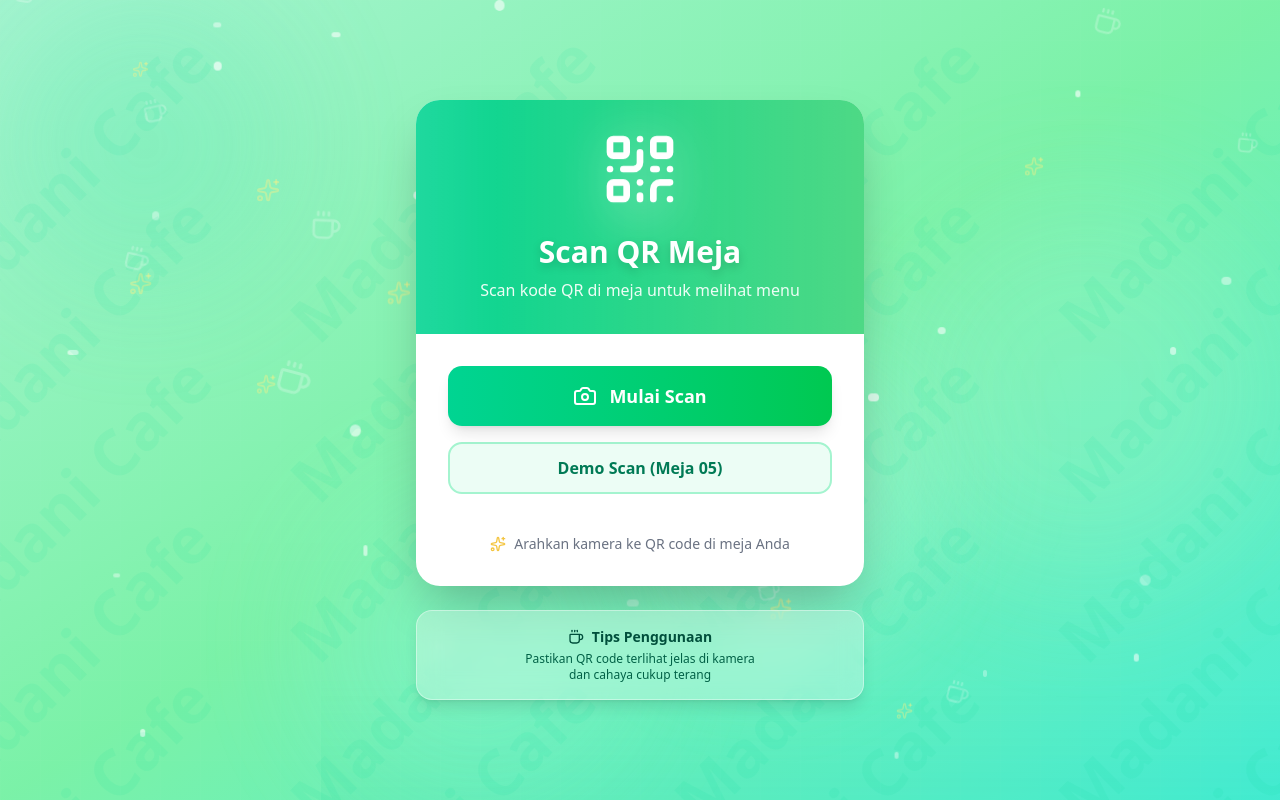
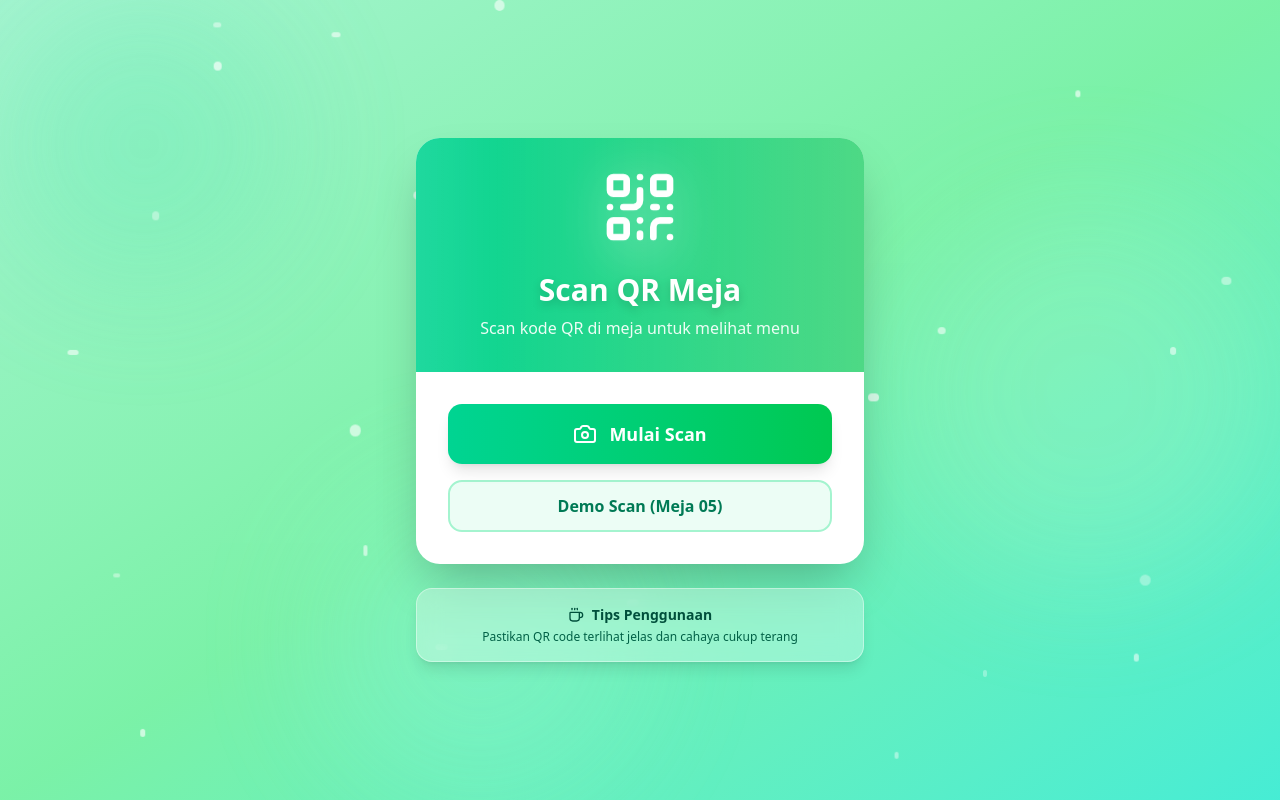
Before and after one commit to robilprogramer/smart-cafe-customer, a Next.js app: page /scan in a window 1280 px wide. Built offline with nearby package versions, Linux system fonts and the light colour scheme.

Commit message:
core : Perbaikan Menu Scan

```diff
--- a/src/app/scan/page.tsx
+++ b/src/app/scan/page.tsx
@@ -1,6 +1,7 @@
-'use client';
+'use client'
 
-import { useState, useRef, useEffect } from 'react';
+import { useState, useRef, useEffect } from 'react'
+import jsQR from "jsqr"
 import {
   Camera,
   QrCode,
@@ -9,292 +10,175 @@ import {
   Sparkles,
   Loader,
   Coffee,
-} from 'lucide-react';
+} from 'lucide-react'
 
 export default function CafeQRScanner() {
-  const [scanning, setScanning] = useState(false);
-  const [hasPermission, setHasPermission] = useState<boolean | null>(null);
-  const [scannedData, setScannedData] = useState<string | null>(null);
-  const [error, setError] = useState<string>('');
-  const [stream, setStream] = useState<MediaStream | null>(null);
+  const [scanning, setScanning] = useState(false)
+  const [hasPermission, setHasPermission] = useState<boolean | null>(null)
+  const [scannedData, setScannedData] = useState<string | null>(null)
+  const [error, setError] = useState<string>('')
+  const [stream, setStream] = useState<MediaStream | null>(null)
 
-  const videoRef = useRef<HTMLVideoElement | null>(null);
-  const canvasRef = useRef<HTMLCanvasElement | null>(null);
-  const animationFrameRef = useRef<number | null>(null);
+  const videoRef = useRef<HTMLVideoElement | null>(null)
+  const canvasRef = useRef<HTMLCanvasElement | null>(null)
+  const animationFrameRef = useRef<number | null>(null)
 
   useEffect(() => {
-    const style = document.createElement('style');
+    const style = document.createElement('style')
     style.textContent = `
-      @keyframes float {
-        0%, 100% { transform: translateY(0) translateX(0); }
-        25% { transform: translateY(-30px) translateX(15px); }
-        50% { transform: translateY(-15px) translateX(-15px); }
-        75% { transform: translateY(-25px) translateX(10px); }
-      }
-      @keyframes float-slow {
-        0%, 100% { transform: translateY(0) translateX(0) rotate(0deg); }
-        33% { transform: translateY(-40px) translateX(20px) rotate(15deg); }
-        66% { transform: translateY(-20px) translateX(-20px) rotate(-15deg); }
-      }
-      @keyframes wave {
-        0%, 100% { transform: translateX(0); }
-        50% { transform: translateX(100%); }
-      }
-      @keyframes pulse-ring {
-        0% { transform: scale(0.95); opacity: 1; }
-        50% { transform: scale(1.05); opacity: 0.7; }
-        100% { transform: scale(0.95); opacity: 1; }
-      }
-      @keyframes shimmer {
-        0% { background-position: -200% 0; }
-        100% { background-position: 200% 0; }
-      }
-      @keyframes bounce-slow {
-        0%, 100% { transform: translateY(0); }
-        50% { transform: translateY(-20px); }
-      }
-      @keyframes scan-line {
-        0% { top: 0%; }
-        50% { top: 100%; }
-        100% { top: 0%; }
-      }
-      .animate-float { animation: float ease-in-out infinite; }
-      .animate-float-slow { animation: float-slow ease-in-out infinite; }
-      .animate-wave { animation: wave 3s ease-in-out infinite; }
-      .animate-pulse-ring { animation: pulse-ring 2s ease-in-out infinite; }
-      .animate-shimmer {
-        background: linear-gradient(90deg, transparent, rgba(255,255,255,0.3), transparent);
-        background-size: 200% 100%;
-        animation: shimmer 2s infinite;
-      }
-      .animate-bounce-slow { animation: bounce-slow 3s ease-in-out infinite; }
-      .animate-scan-line { animation: scan-line 2s ease-in-out infinite; }
-    `;
-    document.head.appendChild(style);
+      @keyframes float { 0%,100%{transform:translateY(0)translateX(0);}25%{transform:translateY(-30px)translateX(15px);}50%{transform:translateY(-15px)translateX(-15px);}75%{transform:translateY(-25px)translateX(10px);} }
+      @keyframes float-slow { 0%,100%{transform:translateY(0)translateX(0)rotate(0deg);}33%{transform:translateY(-40px)translateX(20px)rotate(15deg);}66%{transform:translateY(-20px)translateX(-20px)rotate(-15deg);} }
+      @keyframes wave { 0%,100%{transform:translateX(0);}50%{transform:translateX(100%);} }
+      @keyframes pulse-ring { 0%{transform:scale(0.95);opacity:1;}50%{transform:scale(1.05);opacity:0.7;}100%{transform:scale(0.95);opacity:1;} }
+      @keyframes shimmer { 0%{background-position:-200% 0;}100%{background-position:200% 0;} }
+      @keyframes bounce-slow { 0%,100%{transform:translateY(0);}50%{transform:translateY(-20px);} }
+      @keyframes scan-line { 0%{top:0%;}50%{top:100%;}100%{top:0%;} }
+      .animate-float{animation:float ease-in-out infinite;}
+      .animate-float-slow{animation:float-slow ease-in-out infinite;}
+      .animate-wave{animation:wave 3s ease-in-out infinite;}
+      .animate-pulse-ring{animation:pulse-ring 2s ease-in-out infinite;}
+      .animate-shimmer{background:linear-gradient(90deg,transparent,rgba(255,255,255,0.3),transparent);background-size:200% 100%;animation:shimmer 2s infinite;}
+      .animate-bounce-slow{animation:bounce-slow 3s ease-in-out infinite;}
+      .animate-scan-line{animation:scan-line 2s ease-in-out infinite;}
+    `
+    document.head.appendChild(style)
 
     return () => {
-      stopScanning();
+      stopScanning()
       if (document.head.contains(style)) {
-        document.head.removeChild(style);
+        document.head.removeChild(style)
       }
-    };
-  }, []);
+    }
+  }, [])
 
+  // ✅ PERBAIKAN: Gunakan useEffect untuk menangani stream video
+  useEffect(() => {
+    if (scanning && stream && videoRef.current) {
+      videoRef.current.srcObject = stream
+      videoRef.current.play().catch(err => {
+        console.error("Error playing video:", err)
+        setError('Gagal memutar video: ' + (err as Error).message)
+      })
+      animationFrameRef.current = requestAnimationFrame(tick)
+    }
+    return () => {
+      if (animationFrameRef.current) {
+        cancelAnimationFrame(animationFrameRef.current)
+      }
+    }
+  }, [scanning, stream])
+
+  // ✅ PERBAIKAN: Sederhanakan fungsi startScanning
   const startScanning = async () => {
     try {
-      setError('');
+      setError('')
+      setScannedData(null)
       const mediaStream = await navigator.mediaDevices.getUserMedia({
-        video: {
-          facingMode: 'environment',
-          width: { ideal: 640 },
-          height: { ideal: 480 },
-        },
-      });
-
-      setStream(mediaStream);
-      setHasPermission(true);
-      setScanning(true);
-
-      if (videoRef.current) {
-        videoRef.current.srcObject = mediaStream;
-        videoRef.current.setAttribute('playsinline', 'true');
-        videoRef.current.setAttribute('autoplay', 'true');
-        videoRef.current.setAttribute('muted', 'true');
-
-        videoRef.current.onloadedmetadata = async () => {
-          try {
-            await videoRef.current?.play();
-            animationFrameRef.current = requestAnimationFrame(tick);
-          } catch (playErr) {
-            console.error('Play error:', playErr);
-          }
-        };
-
-        setTimeout(async () => {
-          try {
-            await videoRef.current?.play();
-          } catch (e) {
-            console.log('Delayed play attempt:', e);
-          }
-        }, 100);
-      }
-    } catch (err: any) {
-      console.error('Camera error:', err);
-      setHasPermission(false);
-      if (err.name === 'NotAllowedError') {
-        setError(
-          'Izin kamera ditolak. Mohon izinkan akses kamera di pengaturan browser Anda.'
-        );
-      } else if (err.name === 'NotFoundError') {
-        setError('Kamera tidak ditemukan. Pastikan perangkat Anda memiliki kamera.');
+        video: { facingMode: 'environment', width: { ideal: 1280 }, height: { ideal: 720 } },
+      })
+      setStream(mediaStream)
+      setHasPermission(true)
+      setScanning(true)
+    } catch (err: unknown) {
+      console.error('Camera error:', err)
+      setHasPermission(false)
+      if (err instanceof Error) {
+        if (err.name === 'NotAllowedError') setError('Izin kamera ditolak. Mohon izinkan akses kamera di pengaturan browser.')
+        else if (err.name === 'NotFoundError') setError('Kamera tidak ditemukan. Pastikan perangkat Anda memiliki kamera.')
+        else setError('Gagal mengakses kamera: ' + err.message)
       } else {
-        setError('Gagal mengakses kamera: ' + err.message);
+        setError('Terjadi kesalahan yang tidak diketahui')
       }
     }
-  };
+  }
 
   const tick = () => {
-    const video = videoRef.current;
-    const canvas = canvasRef.current;
+    const video = videoRef.current
+    const canvas = canvasRef.current
 
-    if (video && canvas && video.readyState === HTMLMediaElement.HAVE_ENOUGH_DATA) {
-      canvas.height = video.videoHeight;
-      canvas.width = video.videoWidth;
+    if (
+      video &&
+      canvas &&
+      video.readyState >= HTMLMediaElement.HAVE_ENOUGH_DATA
+    ) {
+      canvas.height = video.videoHeight
+      canvas.width = video.videoWidth
+      const ctx = canvas.getContext('2d')
 
-      const ctx = canvas.getContext('2d');
       if (ctx) {
-        ctx.drawImage(video, 0, 0, canvas.width, canvas.height);
-        // Real implementation would use jsQR library here
-      }
+        ctx.drawImage(video, 0, 0, canvas.width, canvas.height)
+        const imageData = ctx.getImageData(0, 0, canvas.width, canvas.height)
+        const code = jsQR(imageData.data, imageData.width, imageData.height)
 
-      if (scanning) {
-        animationFrameRef.current = requestAnimationFrame(tick);
-      }
-    } else {
-      if (scanning) {
-        animationFrameRef.current = requestAnimationFrame(tick);
+        if (code) {
+          // gambar highlight box
+          ctx.beginPath()
+          ctx.moveTo(code.location.topLeftCorner.x, code.location.topLeftCorner.y)
+          ctx.lineTo(code.location.topRightCorner.x, code.location.topRightCorner.y)
+          ctx.lineTo(code.location.bottomRightCorner.x, code.location.bottomRightCorner.y)
+          ctx.lineTo(code.location.bottomLeftCorner.x, code.location.bottomLeftCorner.y)
+          ctx.closePath()
+          ctx.lineWidth = 5
+          ctx.strokeStyle = '#10B981' // Emerald Green
+          ctx.stroke()
+
+          handleScanSuccess(code.data)
+          return
+        }
       }
     }
-  };
+    if (scanning) {
+      animationFrameRef.current = requestAnimationFrame(tick)
+    }
+  }
 
   const stopScanning = () => {
-    if (animationFrameRef.current) {
-      cancelAnimationFrame(animationFrameRef.current);
+    if (animationFrameRef.current) cancelAnimationFrame(animationFrameRef.current)
+    if (stream) {
+      stream.getTracks().forEach(track => track.stop())
+      setStream(null)
     }
+    if (videoRef.current) videoRef.current.srcObject = null
+    setScanning(false)
+  }
 
-    if (stream) {
-      stream.getTracks().forEach((track) => track.stop());
-      setStream(null);
-    }
-
-    if (videoRef.current) {
-      videoRef.current.srcObject = null;
-    }
-
-    setScanning(false);
-  };
-
-  const handleScanSuccess = (tableNumber: string) => {
-    setScannedData(tableNumber);
-    stopScanning();
+  const handleScanSuccess = (data: string) => {
+    setScannedData(data)
+    stopScanning()
 
     setTimeout(() => {
-      window.location.href = `/menu?table=${tableNumber}`;
-    }, 1500);
-  };
+      if (data.startsWith('MEJA-')) window.location.href = `/menu?table=${data}`
+      else if (data.startsWith('http')) window.location.href = data
+      else alert(`QR Code terbaca: ${data}`)
+    }, 1500)
+  }
 
-  const simulateScan = () => {
-    const tableNumber = 'MEJA-05';
-    handleScanSuccess(tableNumber);
-  };
+  const simulateScan = () => handleScanSuccess('MEJA-05')
 
   return (
     <div className="min-h-screen bg-gradient-to-br from-emerald-200 via-green-300 to-teal-300 flex items-center justify-center p-3 sm:p-4 md:p-6 relative overflow-hidden">
-      {/* Animated Background Blobs */}
-      <div className="absolute inset-0 pointer-events-none overflow-hidden">
+      {/* ... Semua elemen background, particles, dan animasi lainnya tetap sama ... */}
+       <div className="absolute inset-0 pointer-events-none overflow-hidden">
         <div className="absolute top-0 left-0 w-72 h-72 bg-emerald-300/40 rounded-full blur-3xl animate-pulse"></div>
         <div className="absolute top-1/4 right-0 w-96 h-96 bg-green-200/30 rounded-full blur-3xl animate-pulse" style={{ animationDelay: '1s' }}></div>
         <div className="absolute bottom-0 left-1/4 w-80 h-80 bg-teal-200/35 rounded-full blur-3xl animate-pulse" style={{ animationDelay: '2s' }}></div>
-        <div className="absolute top-1/2 left-1/2 w-64 h-64 bg-emerald-100/25 rounded-full blur-3xl animate-pulse" style={{ animationDelay: '1.5s' }}></div>
-        <div className="absolute bottom-1/4 right-1/4 w-72 h-72 bg-green-100/30 rounded-full blur-3xl animate-pulse" style={{ animationDelay: '0.5s' }}></div>
       </div>
-
-      {/* Floating Particles */}
       <div className="absolute inset-0 pointer-events-none overflow-hidden">
         {[...Array(25)].map((_, i) => (
-          <div
-            key={`particle-${i}`}
-            className="absolute rounded-full animate-float"
-            style={{
-              width: `${4 + Math.random() * 8}px`,
-              height: `${4 + Math.random() * 8}px`,
-              background: `rgba(255, 255, 255, ${0.3 + Math.random() * 0.4})`,
-              left: `${Math.random() * 100}%`,
-              top: `${Math.random() * 100}%`,
-              animationDelay: `${Math.random() * 5}s`,
-              animationDuration: `${4 + Math.random() * 6}s`,
-            }}
-          ></div>
+          <div key={`particle-${i}`} className="absolute rounded-full animate-float" style={{
+            width: `${4 + Math.random() * 8}px`, height: `${4 + Math.random() * 8}px`,
+            background: `rgba(255, 255, 255, ${0.3 + Math.random() * 0.4})`,
+            left: `${Math.random() * 100}%`, top: `${Math.random() * 100}%`,
+            animationDelay: `${Math.random() * 5}s`, animationDuration: `${4 + Math.random() * 6}s`,
+          }}></div>
         ))}
       </div>
 
-      {/* Coffee Icons Floating */}
-      <div className="absolute inset-0 pointer-events-none overflow-hidden">
-        {[...Array(12)].map((_, i) => (
-          <Coffee
-            key={`coffee-${i}`}
-            className="absolute text-white/25 animate-float-slow"
-            style={{
-              left: `${(i * 12) % 100}%`,
-              top: `${(i * 15) % 100}%`,
-              width: `${20 + Math.random() * 20}px`,
-              height: `${20 + Math.random() * 20}px`,
-              animationDelay: `${Math.random() * 4}s`,
-              animationDuration: `${7 + Math.random() * 5}s`,
-            }}
-          />
-        ))}
-      </div>
-
-      {/* Sparkles */}
-      <div className="absolute inset-0 pointer-events-none overflow-hidden">
-        {[...Array(10)].map((_, i) => (
-          <Sparkles
-            key={`sparkle-${i}`}
-            className="absolute text-yellow-200/40 animate-bounce-slow"
-            style={{
-              left: `${10 + (i * 10) % 80}%`,
-              top: `${10 + (i * 13) % 80}%`,
-              width: `${15 + Math.random() * 15}px`,
-              height: `${15 + Math.random() * 15}px`,
-              animationDelay: `${Math.random() * 3}s`,
-              animationDuration: `${3 + Math.random() * 2}s`,
-            }}
-          />
-        ))}
-      </div>
-
-      {/* Animated Waves */}
-      <div className="absolute inset-0 pointer-events-none opacity-20">
-        <div className="absolute bottom-0 left-0 right-0 h-32 bg-gradient-to-t from-emerald-400/30 to-transparent animate-wave"></div>
-        <div className="absolute bottom-0 left-0 right-0 h-24 bg-gradient-to-t from-green-300/30 to-transparent animate-wave" style={{ animationDelay: '1s' }}></div>
-      </div>
-
-      {/* Watermark Background */}
-      <div className="absolute inset-0 pointer-events-none overflow-hidden">
-        {[...Array(20)].map((_, i) => (
-          <div
-            key={i}
-            className="absolute text-emerald-400/8 font-bold select-none whitespace-nowrap"
-            style={{
-              fontSize: 'clamp(2rem, 5vw, 4rem)',
-              transform: `rotate(-45deg) translateX(-50%)`,
-              left: `${(i % 4) * 30}%`,
-              top: `${Math.floor(i / 4) * 20}%`,
-            }}
-          >
-            Madani Cafe
-          </div>
-        ))}
-      </div>
-
-      {/* Grid Pattern Overlay */}
-      <div className="absolute inset-0 pointer-events-none opacity-5">
-        <div className="w-full h-full" style={{
-          backgroundImage: `linear-gradient(rgba(255, 255, 255, 0.3) 1px, transparent 1px),
-                           linear-gradient(90deg, rgba(255, 255, 255, 0.3) 1px, transparent 1px)`,
-          backgroundSize: '40px 40px',
-        }}></div>
-      </div>
-
       <div className="max-w-md w-full mx-auto relative z-10">
-        {/* Card Utama */}
         <div className="bg-white rounded-2xl sm:rounded-3xl shadow-2xl overflow-hidden transform transition-all hover:scale-105 hover:shadow-[0_20px_60px_rgba(16,185,129,0.3)]">
-          {/* Header */}
           <div className="bg-gradient-to-r from-emerald-400 to-green-500 p-4 sm:p-6 md:p-8 text-white text-center relative overflow-hidden">
             <div className="absolute inset-0 bg-white/10 animate-pulse"></div>
             <div className="absolute inset-0 animate-shimmer"></div>
-
             <div className="relative z-10">
               <div className="relative inline-block">
                 <QrCode className="w-16 h-16 sm:w-20 sm:h-20 mx-auto mb-3 sm:mb-4 animate-bounce relative z-10" />
@@ -305,7 +189,6 @@ export default function CafeQRScanner() {
             </div>
           </div>
 
-          {/* Konten */}
           <div className="p-4 sm:p-6 md:p-8">
             {!scanning && !scannedData && (
               <div className="space-y-3 sm:space-y-4">
@@ -317,63 +200,50 @@ export default function CafeQRScanner() {
                   <Camera className="w-5 h-5 sm:w-6 sm:h-6 relative z-10" />
                   <span className="relative z-10">Mulai Scan</span>
                 </button>
-
                 <button
                   onClick={simulateScan}
                   className="w-full bg-emerald-50 text-emerald-700 py-2.5 sm:py-3 rounded-xl font-semibold text-sm sm:text-base hover:bg-emerald-100 transition-all transform hover:scale-105 border-2 border-emerald-200 hover:border-emerald-300"
                 >
                   Demo Scan (Meja 05)
                 </button>
-
-                <div className="text-center text-gray-500 text-xs sm:text-sm mt-4 sm:mt-6 flex items-center justify-center gap-2">
-                  <Sparkles className="w-3.5 h-3.5 sm:w-4 sm:h-4 text-yellow-500 animate-pulse" />
-                  Arahkan kamera ke QR code di meja Anda
-                </div>
               </div>
             )}
 
             {scanning && (
               <div className="space-y-3 sm:space-y-4">
-                {/* Video Preview */}
+                {/* ✅ PERBAIKAN: Posisikan canvas di atas video */}
                 <div className="relative bg-black rounded-xl overflow-hidden aspect-square shadow-2xl">
                   <video
                     ref={videoRef}
                     className="w-full h-full object-cover"
+                    autoPlay
                     playsInline
-                    autoPlay
                     muted
                   />
-
-                  {/* Overlay dengan border animasi */}
+                  <canvas
+                    ref={canvasRef}
+                    className="absolute top-0 left-0 w-full h-full"
+                  />
                   <div className="absolute inset-0 border-2 sm:border-4 border-emerald-400 animate-pulse pointer-events-none" />
-
-                  {/* Target scan box */}
                   <div className="absolute inset-0 flex items-center justify-center pointer-events-none">
                     <div className="relative w-36 h-36 sm:w-48 sm:h-48">
                       <div className="absolute inset-0 border-2 sm:border-4 border-emerald-400 rounded-lg animate-pulse-ring"></div>
-                      {/* Corner decorations */}
                       <div className="absolute top-0 left-0 w-6 h-6 sm:w-8 sm:h-8 border-t-2 border-l-2 sm:border-t-4 sm:border-l-4 border-white rounded-tl-lg"></div>
                       <div className="absolute top-0 right-0 w-6 h-6 sm:w-8 sm:h-8 border-t-2 border-r-2 sm:border-t-4 sm:border-r-4 border-white rounded-tr-lg"></div>
                       <div className="absolute bottom-0 left-0 w-6 h-6 sm:w-8 sm:h-8 border-b-2 border-l-2 sm:border-b-4 sm:border-l-4 border-white rounded-bl-lg"></div>
                       <div className="absolute bottom-0 right-0 w-6 h-6 sm:w-8 sm:h-8 border-b-2 border-r-2 sm:border-b-4 sm:border-r-4 border-white rounded-br-lg"></div>
-
-                      {/* Scanning line */}
                       <div className="absolute inset-0 overflow-hidden">
                         <div className="absolute left-0 right-0 h-0.5 sm:h-1 bg-emerald-400 animate-scan-line shadow-lg shadow-emerald-400/50"></div>
                       </div>
                     </div>
                   </div>
                 </div>
-
-                <canvas ref={canvasRef} className="hidden" />
-
                 <button
                   onClick={stopScanning}
                   className="w-full bg-red-500 text-white py-2.5 sm:py-3 rounded-xl font-semibold text-sm sm:text-base hover:bg-red-600 transition-all transform hover:scale-105 shadow-lg"
                 >
                   Berhenti Scan
                 </button>
-
                 <div className="bg-emerald-50 border-2 border-emerald-200 rounded-xl p-2.5 sm:p-3 text-center">
                   <p className="text-emerald-700 text-xs sm:text-sm font-medium flex items-center justify-center gap-2">
                     <Loader className="w-3.5 h-3.5 sm:w-4 sm:h-4 animate-spin" />
@@ -393,12 +263,12 @@ export default function CafeQRScanner() {
                 </div>
                 <p className="text-lg sm:text-xl font-bold text-emerald-700">Scan Berhasil!</p>
                 <div className="bg-emerald-50 border-2 border-emerald-200 rounded-xl p-3 sm:p-4">
-                  <p className="text-gray-600 text-xs sm:text-sm mb-1">Nomor Meja</p>
-                  <p className="text-xl sm:text-2xl font-bold text-emerald-700">{scannedData}</p>
+                  <p className="text-gray-600 text-xs sm:text-sm mb-1">Hasil Scan</p>
+                  <p className="text-xl sm:text-2xl font-bold text-emerald-700 break-all">{scannedData}</p>
                 </div>
                 <div className="flex items-center justify-center gap-2 text-gray-500 text-xs sm:text-sm">
                   <Loader className="w-3.5 h-3.5 sm:w-4 sm:h-4 animate-spin" />
-                  Mengalihkan ke menu...
+                  Mengalihkan...
                 </div>
               </div>
             )}
@@ -413,25 +283,16 @@ export default function CafeQRScanner() {
               </div>
             )}
 
-            {hasPermission === false && !error && (
-              <div className="bg-yellow-50 border-2 border-yellow-200 rounded-xl p-4">
-                <p className="text-yellow-800 text-sm text-center">
-                  ⚠️ Aplikasi memerlukan izin kamera untuk scan QR code
-                </p>
-              </div>
-            )}
           </div>
         </div>
 
-        {/* Tips Card */}
         <div className="mt-4 sm:mt-6 text-center">
           <div className="bg-white/30 backdrop-blur-md rounded-xl sm:rounded-2xl p-3 sm:p-4 text-emerald-900 shadow-lg border border-white/40">
             <p className="text-xs sm:text-sm font-semibold flex items-center justify-center gap-2">
               <Coffee className="w-4 h-4" />
               Tips Penggunaan
             </p>
-            <p className="text-[10px] sm:text-xs mt-1 text-emerald-800">Pastikan QR code terlihat jelas di kamera</p>
-            <p className="text-[10px] sm:text-xs text-emerald-800">dan cahaya cukup terang</p>
+            <p className="text-[10px] sm:text-xs mt-1 text-emerald-800">Pastikan QR code terlihat jelas dan cahaya cukup terang</p>
           </div>
         </div>
       </div>
```
